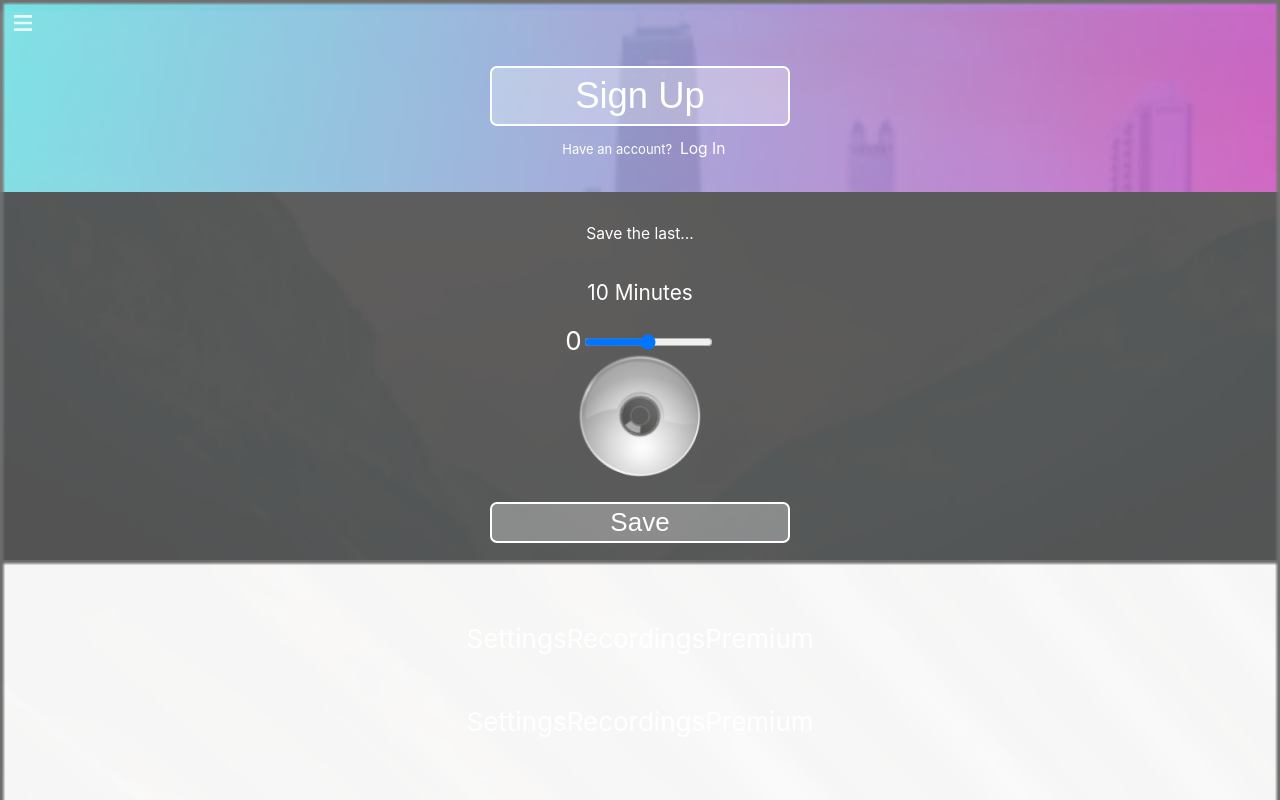
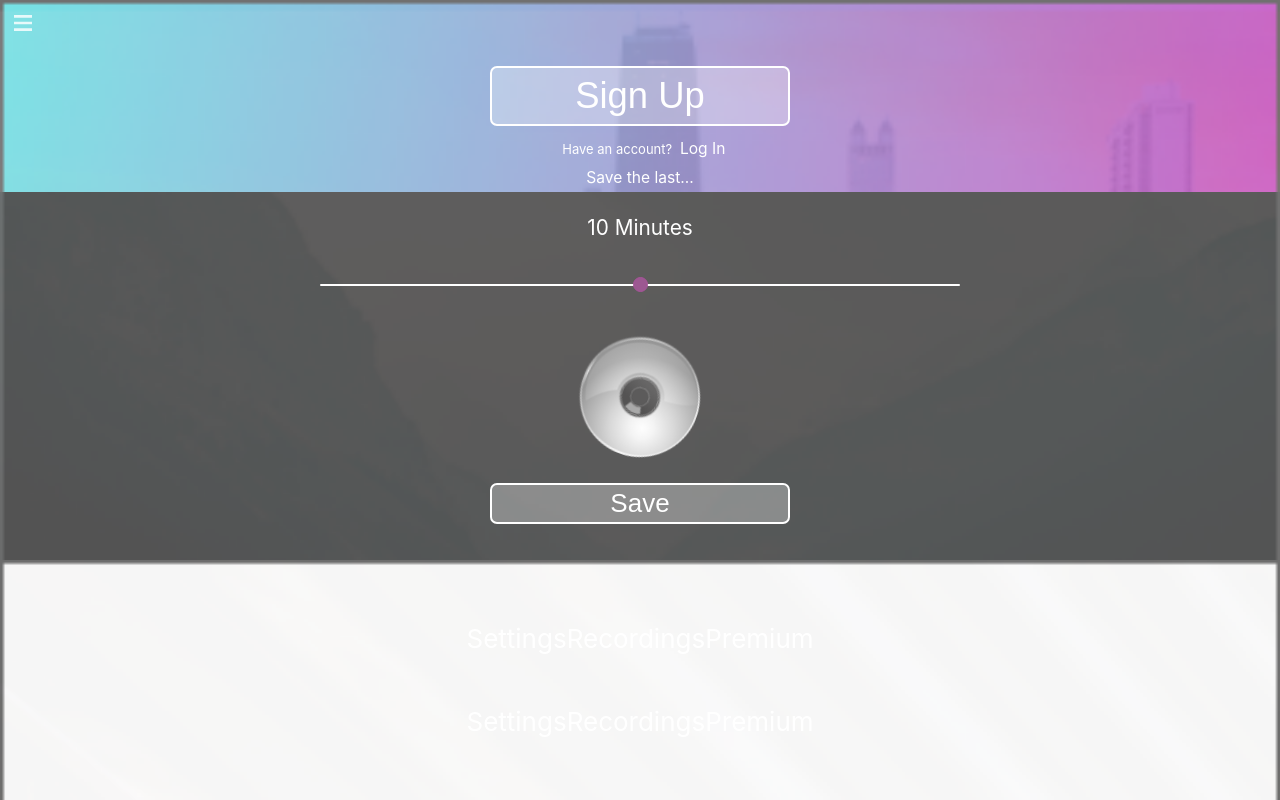
Before and after one commit to luke01455/repeat-mobile2, a React (Create React App) app: page / in a window 1280 px wide. Built offline with nearby package versions, Linux system fonts and the light colour scheme.

Commit message:
range slider added

```diff
--- a/src/App.css
+++ b/src/App.css
@@ -91,10 +91,31 @@
 }
 
 #MidText-1 {
+  margin-top: -60px;
   font-size: 0.6em;
 }
 #MidText-2 {
+  margin-top: 1%;
   font-size: 0.8em;
+}
+
+.range {
+  margin-bottom: 8%;
+  width: 50vw;
+  height: 2px;
+  background: white;
+  -webkit-appearance: none;
+  outline: none;
+  border-radius: 2px;
+}
+
+.range::-webkit-slider-thumb {
+  -webkit-appearance: none;
+  width: 15px;
+  height: 15px;
+  border-radius: 50%;
+  background: #9C5891;
+  border:0.1px solid #A8539A;
 }
 
 
--- a/src/App.js
+++ b/src/App.js
@@ -25,8 +25,8 @@ function App() {
         <p id="MidText-1"> Save the last... </p>
         <p id="MidText-2"> 10 Minutes </p>
         <div>
-          <span id="Range-Value">0</span>
-          <input type="range" name=""></input>
+          <input type="range" class="range" name="" defaultValue="10"
+          min="0" max="20"></input>
         </div>
         <img src={cddvd} className="App-logo" alt="logo" />
         <button className="Signup-button" id="Savebtn">Save</button>
```
